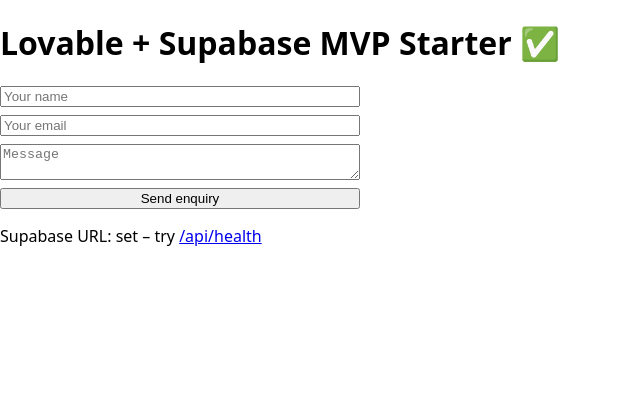
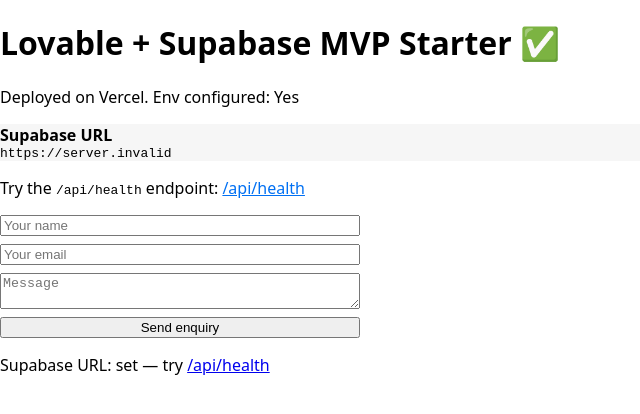
Before and after one commit to david210690/lovable-supabase-mvp-starter, a Next.js app: page / in a window 1280 px wide. Shown: the top 414 px of the page, without its empty margins (0-640 px from the left). Built offline with nearby package versions, Linux system fonts and the light colour scheme; no server answers.

Commit message:
Update page.tsx

```diff
--- a/app/page.tsx
+++ b/app/page.tsx
@@ -1,38 +1,70 @@
-"use client";
-import { useState } from "react";
+// app/page.tsx
+'use client';
+
+import { useState } from 'react';
 
 export default function Home() {
-  const [status, setStatus] = useState<string>("");
+  const [status, setStatus] = useState<string>('');
+
+  // simple env check to show Supabase is wired
+  const connected = Boolean(
+    process.env.NEXT_PUBLIC_SUPABASE_URL &&
+    process.env.NEXT_PUBLIC_SUPABASE_ANON_KEY
+  );
 
   async function submit(e: React.FormEvent<HTMLFormElement>) {
     e.preventDefault();
+
     const form = new FormData(e.currentTarget);
     const payload = {
-      name: String(form.get("name")||""),
-      email: String(form.get("email")||""),
-      message: String(form.get("message")||""),
+      name: String(form.get('name') || ''),
+      email: String(form.get('email') || ''),
+      message: String(form.get('message') || ''),
     };
-    const res = await fetch("/api/enquiry", {
-      method: "POST",
-      headers: { "Content-Type": "application/json" },
-      body: JSON.stringify(payload),
-    });
-    const json = await res.json();
-    setStatus(json.ok ? "Thanks — sent!" : `Error: ${json.error}`);
+
+    try {
+      const res = await fetch('/api/enquiry', {
+        method: 'POST',
+        headers: { 'Content-Type': 'application/json' },
+        body: JSON.stringify(payload),
+      });
+      const json = await res.json();
+      setStatus(json.ok ? 'Thanks — sent!' : `Error: ${json.error ?? 'Unknown error'}`);
+    } catch (err: any) {
+      setStatus(`Error: ${err?.message ?? String(err)}`);
+    }
   }
 
   return (
     <main className="p-6">
       <h1>Lovable + Supabase MVP Starter ✅</h1>
-      <form onSubmit={submit} style={{display:"grid", gap:8, maxWidth:360}}>
-        <input name="name" placeholder="Your name" required/>
-        <input type="email" name="email" placeholder="Your email" required/>
-        <textarea name="message" placeholder="Message" required/>
+
+      <p>Deployed on Vercel. Env configured: {connected ? 'Yes' : 'No'}</p>
+
+      <div className="mt-4 p-3 rounded" style={{ background: '#f6f6f6' }}>
+        <strong>Supabase URL</strong>
+        <div style={{ fontFamily: 'monospace' }}>
+          {process.env.NEXT_PUBLIC_SUPABASE_URL}
+        </div>
+      </div>
+
+      <p className="mt-4">
+        Try the <code>/api/health</code> endpoint:{' '}
+        <a href="/api/health" style={{ color: '#0070f3' }}>/api/health</a>
+      </p>
+
+      <form onSubmit={submit} style={{ display: 'grid', gap: 8, maxWidth: 360 }}>
+        <input name="name" placeholder="Your name" required />
+        <input type="email" name="email" placeholder="Your email" required />
+        <textarea name="message" placeholder="Message" required />
         <button type="submit">Send enquiry</button>
       </form>
+
       <p>{status}</p>
-      <p style={{marginTop:16}}>
-        Supabase URL: {process.env.NEXT_PUBLIC_SUPABASE_URL ? "set" : "missing"} – try <a href="/api/health">/api/health</a>
+
+      <p className="mt-4">
+        Supabase URL: {process.env.NEXT_PUBLIC_SUPABASE_URL ? 'set' : 'missing'} — try{' '}
+        <a href="/api/health">/api/health</a>
       </p>
     </main>
   );
```
